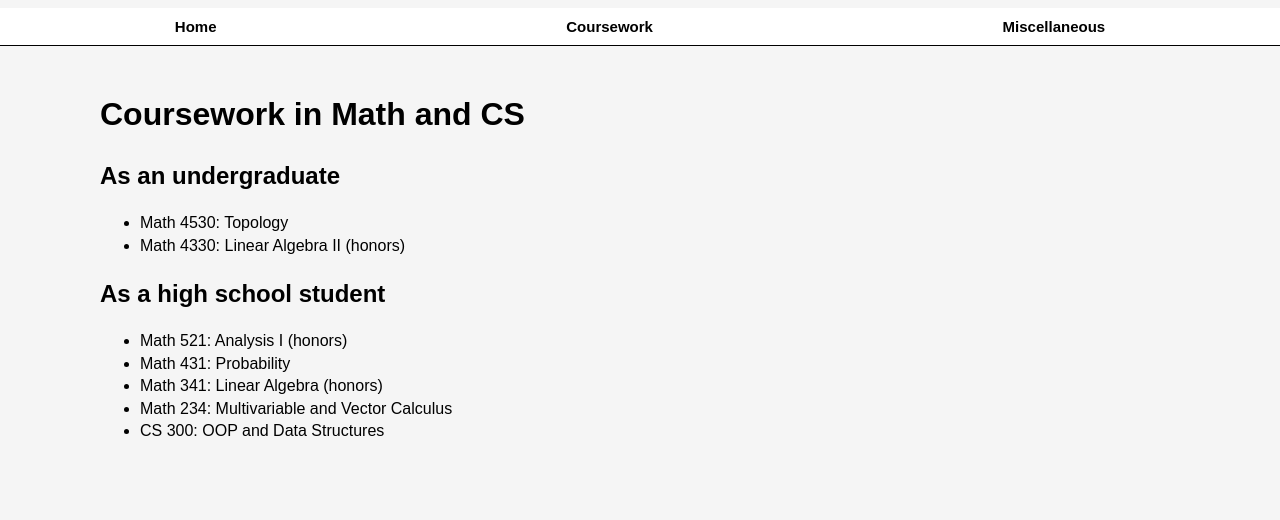
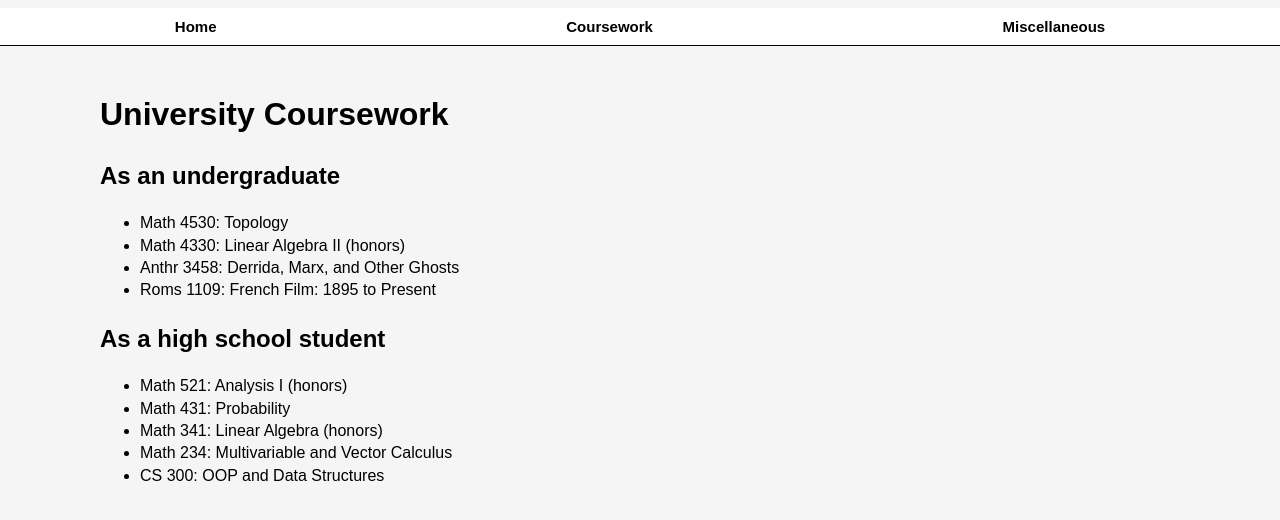
Before and after one commit to pdeq/pdeq.github.io, a plain HTML site: page coursework.html in a window 1280 px wide. Drawn offline with Linux system fonts and the light colour scheme.

Commit message:
Update coursework.html

```diff
--- a/coursework.html
+++ b/coursework.html
@@ -15,11 +15,13 @@
 		</ul>
 
         <div class="courseT">
-            <h1>Coursework in Math and CS</h1>
+            <h1>University Coursework</h1>
             <h2>As an undergraduate</h2>
             <ul>
                 <li>Math 4530: Topology</li>
                 <li>Math 4330: Linear Algebra II (honors)</li>
+		<li>Anthr 3458: Derrida, Marx, and Other Ghosts</li>
+		<li>Roms 1109: French Film: 1895 to Present</li>
             </ul>
             <h2>As a high school student</h2>
             <ul>
```
